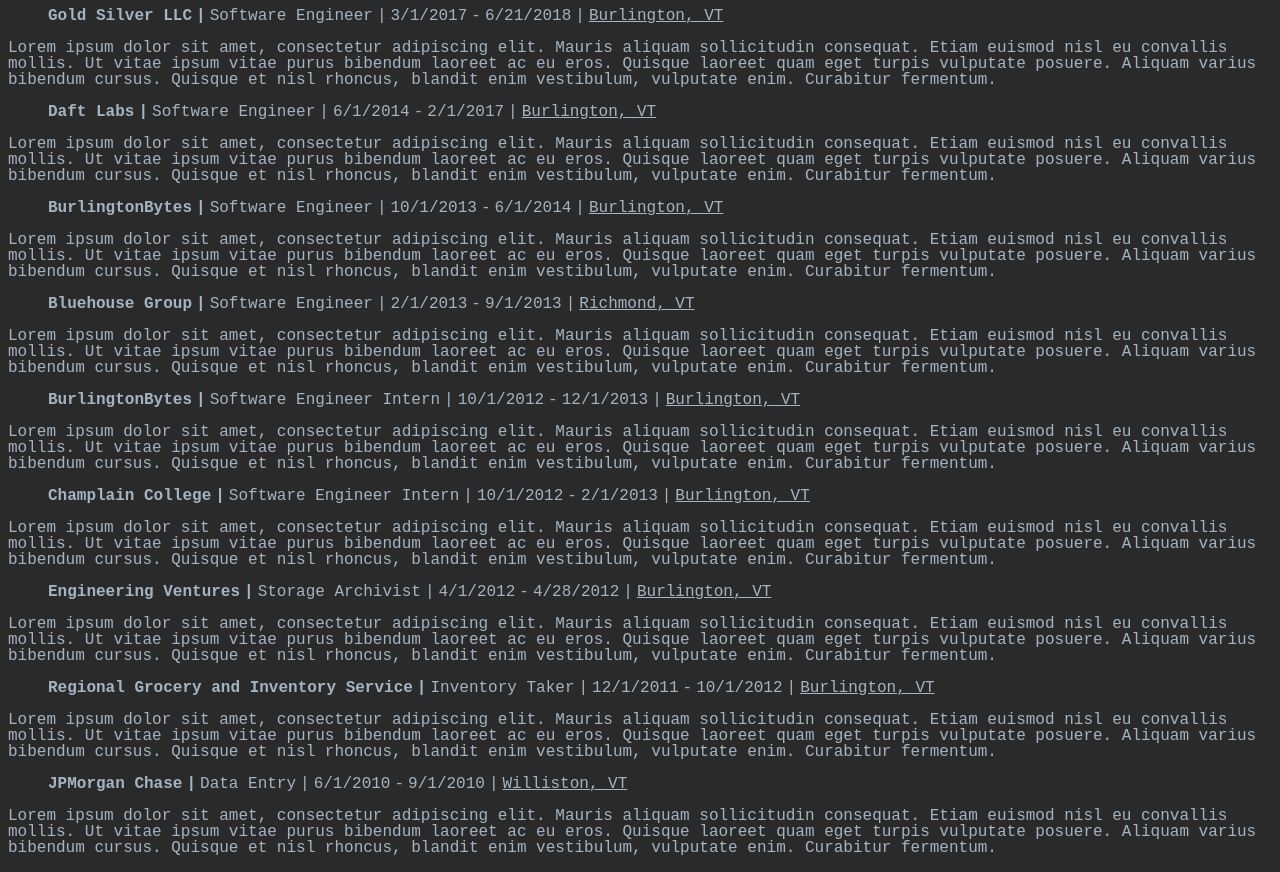
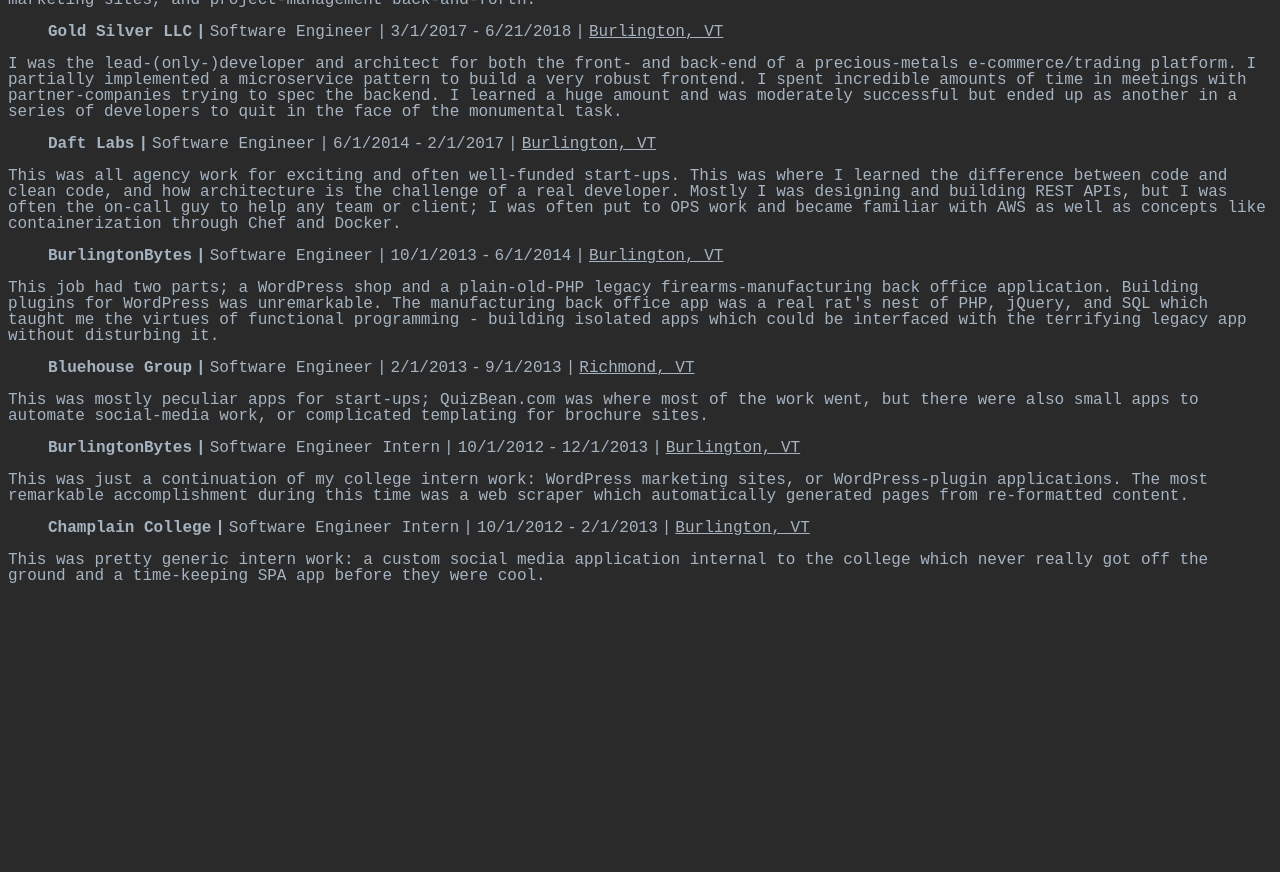
Before and after one commit to SamuelDavis/homepage, a Vue app: page / in a window 1280 px wide. Shown: the part 480-1352 px from the top of the page. After the commit the page ends 1080 px from the top, so only its background shows below. Built offline with nearby package versions, Linux system fonts and the light colour scheme.

Commit message:
content updates; more print styles

```diff
--- a/src/App.vue
+++ b/src/App.vue
@@ -7,7 +7,7 @@
     <section id="who" v-show="isVisible('who')">
       <h3>Info</h3>
       <contact :info="contact">
-        <p>I have been a professional, end-to-end LAMP-stack web-developer since 2013. I'm very comfortable with SOLID, MVC, and Domain Driven Design. You can find some of my more technical thoughts in <a href="https://notes.sdavis.online">my notebook</a>.</p>
+        <p>I have been a professional, end-to-end LAMP-stack web-developer since 2013. I spend my time coding small apps/tools, reading about OPS, and listening to the dev community discuss app-architecture. You can find some of my more technical thoughts in <a href="https://notes.sdavis.online">my notebook</a>.</p>
       </contact>
     </section>
     <section id="what" v-show="isVisible('what')">
@@ -38,8 +38,8 @@
       SkillSet
     },
     methods: {
-      print() {
-        window.print();
+      print () {
+        window.print()
       },
       changeRoute (target) {
         this.route = target.toLowerCase()
@@ -103,7 +103,7 @@
             from: new Date('4/18/2019'),
             to: undefined,
             role: 'Jr. Software Developer',
-            comments: 'Lorem ipsum dolor sit amet, consectetur adipiscing elit. Mauris aliquam sollicitudin consequat. Etiam euismod nisl eu convallis mollis. Ut vitae ipsum vitae purus bibendum laoreet ac eu eros. Quisque laoreet quam eget turpis vulputate posuere. Aliquam varius bibendum cursus. Quisque et nisl rhoncus, blandit enim vestibulum, vulputate enim. Curabitur fermentum.'
+            comments: 'I managed hosting, trouble-shot terrifying legacy PHP applications, and maintained WordPress/CraftCMS sites here. This was a lot of mucking with cPanel\'s Web Hosting Manager, SSHing into production server(s) and reading logs, lightweight UI apps/styling for marketing sites, and project-management back-and-forth.'
           },
           {
             name: 'Gold Silver LLC',
@@ -111,7 +111,7 @@
             from: new Date('3/1/2017'),
             to: new Date('6/21/2018'),
             role: 'Software Engineer',
-            comments: 'Lorem ipsum dolor sit amet, consectetur adipiscing elit. Mauris aliquam sollicitudin consequat. Etiam euismod nisl eu convallis mollis. Ut vitae ipsum vitae purus bibendum laoreet ac eu eros. Quisque laoreet quam eget turpis vulputate posuere. Aliquam varius bibendum cursus. Quisque et nisl rhoncus, blandit enim vestibulum, vulputate enim. Curabitur fermentum.'
+            comments: 'I was the lead-(only-)developer and architect for both the front- and back-end of a precious-metals e-commerce/trading platform. I partially implemented a microservice pattern to build a very robust frontend. I spent incredible amounts of time in meetings with partner-companies trying to spec the backend. I learned a huge amount and was moderately successful but ended up as another in a series of developers to quit in the face of the monumental task.'
           },
           {
             name: 'Daft Labs',
@@ -119,7 +119,7 @@
             from: new Date('6/1/2014'),
             to: new Date('2/1/2017'),
             role: 'Software Engineer',
-            comments: 'Lorem ipsum dolor sit amet, consectetur adipiscing elit. Mauris aliquam sollicitudin consequat. Etiam euismod nisl eu convallis mollis. Ut vitae ipsum vitae purus bibendum laoreet ac eu eros. Quisque laoreet quam eget turpis vulputate posuere. Aliquam varius bibendum cursus. Quisque et nisl rhoncus, blandit enim vestibulum, vulputate enim. Curabitur fermentum.'
+            comments: 'This was all agency work for exciting and often well-funded start-ups. This was where I learned the difference between code and clean code, and how architecture is the challenge of a real developer. Mostly I was designing and building REST APIs, but I was often the on-call guy to help any team or client; I was often put to OPS work and became familiar with AWS as well as concepts like containerization through Chef and Docker.'
           },
           {
             name: 'BurlingtonBytes',
@@ -127,7 +127,7 @@
             from: new Date('10/1/2013'),
             to: new Date('6/1/2014'),
             role: 'Software Engineer',
-            comments: 'Lorem ipsum dolor sit amet, consectetur adipiscing elit. Mauris aliquam sollicitudin consequat. Etiam euismod nisl eu convallis mollis. Ut vitae ipsum vitae purus bibendum laoreet ac eu eros. Quisque laoreet quam eget turpis vulputate posuere. Aliquam varius bibendum cursus. Quisque et nisl rhoncus, blandit enim vestibulum, vulputate enim. Curabitur fermentum.'
+            comments: 'This job had two parts; a WordPress shop and a plain-old-PHP legacy firearms-manufacturing back office application. Building plugins for WordPress was unremarkable. The manufacturing back office app was a real rat\'s nest of PHP, jQuery, and SQL which taught me the virtues of functional programming - building isolated apps which could be interfaced with the terrifying legacy app without disturbing it.'
           },
           {
             name: 'Bluehouse Group',
@@ -135,7 +135,7 @@
             from: new Date('2/1/2013'),
             to: new Date('9/1/2013'),
             role: 'Software Engineer',
-            comments: 'Lorem ipsum dolor sit amet, consectetur adipiscing elit. Mauris aliquam sollicitudin consequat. Etiam euismod nisl eu convallis mollis. Ut vitae ipsum vitae purus bibendum laoreet ac eu eros. Quisque laoreet quam eget turpis vulputate posuere. Aliquam varius bibendum cursus. Quisque et nisl rhoncus, blandit enim vestibulum, vulputate enim. Curabitur fermentum.'
+            comments: 'This was mostly peculiar apps for start-ups; QuizBean.com was where most of the work went, but there were also small apps to automate social-media work, or complicated templating for brochure sites.'
           },
           {
             name: 'BurlingtonBytes',
@@ -143,7 +143,7 @@
             from: new Date('10/1/2012'),
             to: new Date('12/1/2013'),
             role: 'Software Engineer Intern',
-            comments: 'Lorem ipsum dolor sit amet, consectetur adipiscing elit. Mauris aliquam sollicitudin consequat. Etiam euismod nisl eu convallis mollis. Ut vitae ipsum vitae purus bibendum laoreet ac eu eros. Quisque laoreet quam eget turpis vulputate posuere. Aliquam varius bibendum cursus. Quisque et nisl rhoncus, blandit enim vestibulum, vulputate enim. Curabitur fermentum.'
+            comments: 'This was just a continuation of my college intern work: WordPress marketing sites, or WordPress-plugin applications. The most remarkable accomplishment during this time was a web scraper which automatically generated pages from re-formatted content.'
           },
           {
             name: 'Champlain College',
@@ -151,31 +151,7 @@
             from: new Date('10/1/2012'),
             to: new Date('2/1/2013'),
             role: 'Software Engineer Intern',
-            comments: 'Lorem ipsum dolor sit amet, consectetur adipiscing elit. Mauris aliquam sollicitudin consequat. Etiam euismod nisl eu convallis mollis. Ut vitae ipsum vitae purus bibendum laoreet ac eu eros. Quisque laoreet quam eget turpis vulputate posuere. Aliquam varius bibendum cursus. Quisque et nisl rhoncus, blandit enim vestibulum, vulputate enim. Curabitur fermentum.'
-          },
-          {
-            name: 'Engineering Ventures',
-            location: 'Burlington, VT',
-            from: new Date('4/1/2012'),
-            to: new Date('4/28/2012'),
-            role: 'Storage Archivist',
-            comments: 'Lorem ipsum dolor sit amet, consectetur adipiscing elit. Mauris aliquam sollicitudin consequat. Etiam euismod nisl eu convallis mollis. Ut vitae ipsum vitae purus bibendum laoreet ac eu eros. Quisque laoreet quam eget turpis vulputate posuere. Aliquam varius bibendum cursus. Quisque et nisl rhoncus, blandit enim vestibulum, vulputate enim. Curabitur fermentum.'
-          },
-          {
-            name: 'Regional Grocery and Inventory Service',
-            location: 'Burlington, VT',
-            from: new Date('12/1/2011'),
-            to: new Date('10/1/2012'),
-            role: 'Inventory Taker',
-            comments: 'Lorem ipsum dolor sit amet, consectetur adipiscing elit. Mauris aliquam sollicitudin consequat. Etiam euismod nisl eu convallis mollis. Ut vitae ipsum vitae purus bibendum laoreet ac eu eros. Quisque laoreet quam eget turpis vulputate posuere. Aliquam varius bibendum cursus. Quisque et nisl rhoncus, blandit enim vestibulum, vulputate enim. Curabitur fermentum.'
-          },
-          {
-            name: 'JPMorgan Chase',
-            location: 'Williston, VT',
-            from: new Date('6/1/2010'),
-            to: new Date('9/1/2010'),
-            role: 'Data Entry',
-            comments: 'Lorem ipsum dolor sit amet, consectetur adipiscing elit. Mauris aliquam sollicitudin consequat. Etiam euismod nisl eu convallis mollis. Ut vitae ipsum vitae purus bibendum laoreet ac eu eros. Quisque laoreet quam eget turpis vulputate posuere. Aliquam varius bibendum cursus. Quisque et nisl rhoncus, blandit enim vestibulum, vulputate enim. Curabitur fermentum.'
+            comments: 'This was pretty generic intern work: a custom social media application internal to the college which never really got off the ground and a time-keeping SPA app before they were cool.'
           }
         ]
       }
@@ -187,6 +163,16 @@
   $lineHeight: 16px;
   $colorText: rgb(166, 180, 194);
   $colorBg: rgb(42, 42, 42);
+
+  @media print {
+    section {
+      display: block !important;
+
+      &#what {
+        display: flex !important;
+      }
+    }
+  }
 
   * {
     color: $colorText;
--- a/src/components/Contact.vue
+++ b/src/components/Contact.vue
@@ -6,7 +6,7 @@
         <th v-text="label"/>
         <td>
           <a :href="href" target="_blank" v-if="href" v-text="text"/>
-          <h3 v-else v-text="text"/>
+          <h1 v-else v-text="text"/>
         </td>
       </tr>
       </tbody>
@@ -30,14 +30,17 @@
     flex-wrap: wrap;
 
     > * {
+      margin-top: 0;
       flex: 1;
     }
 
-    h3 {
+    h1 {
       margin: 0;
     }
 
     table {
+      margin-bottom: 1em;
+
       th {
         text-align: left;
         padding-right: 2em;
```
